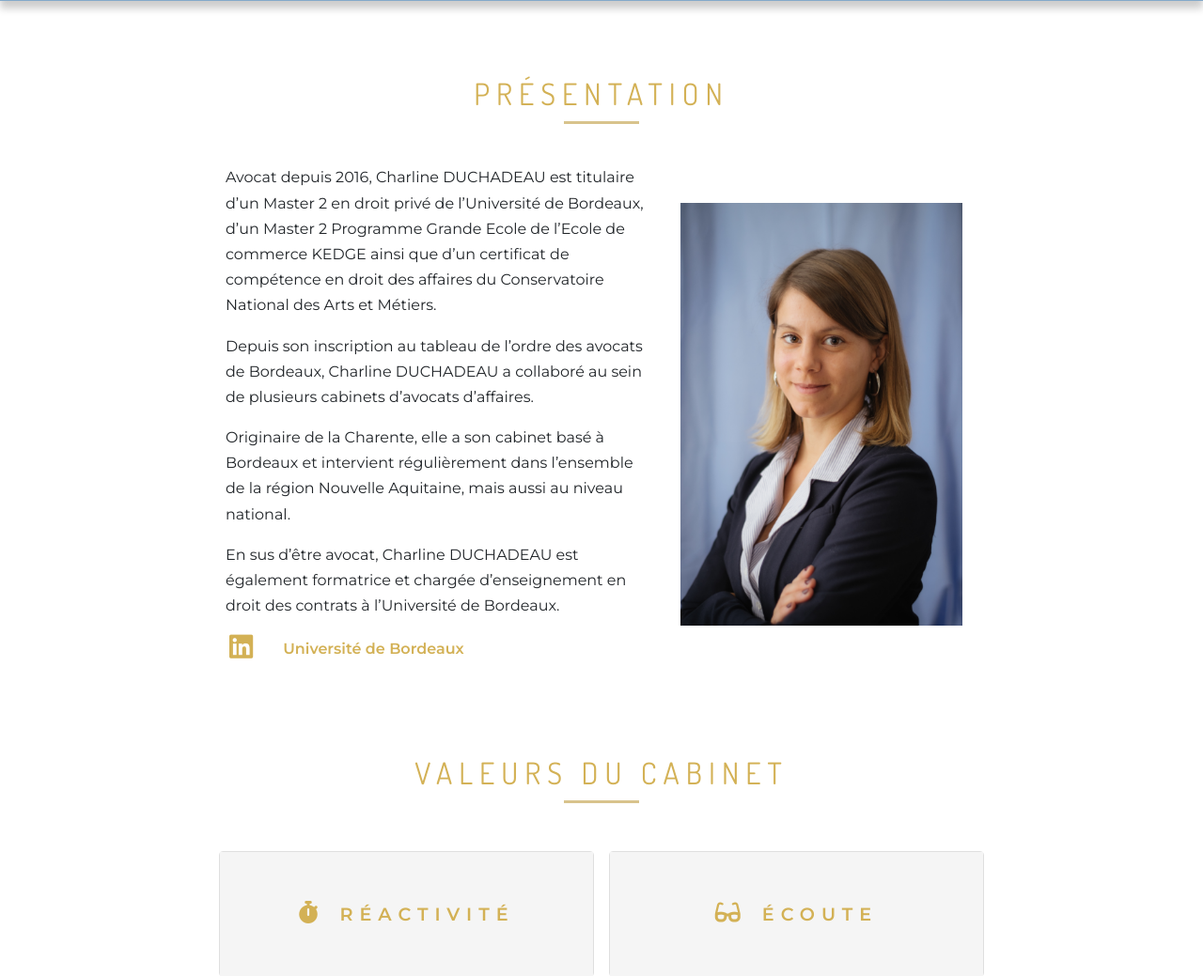
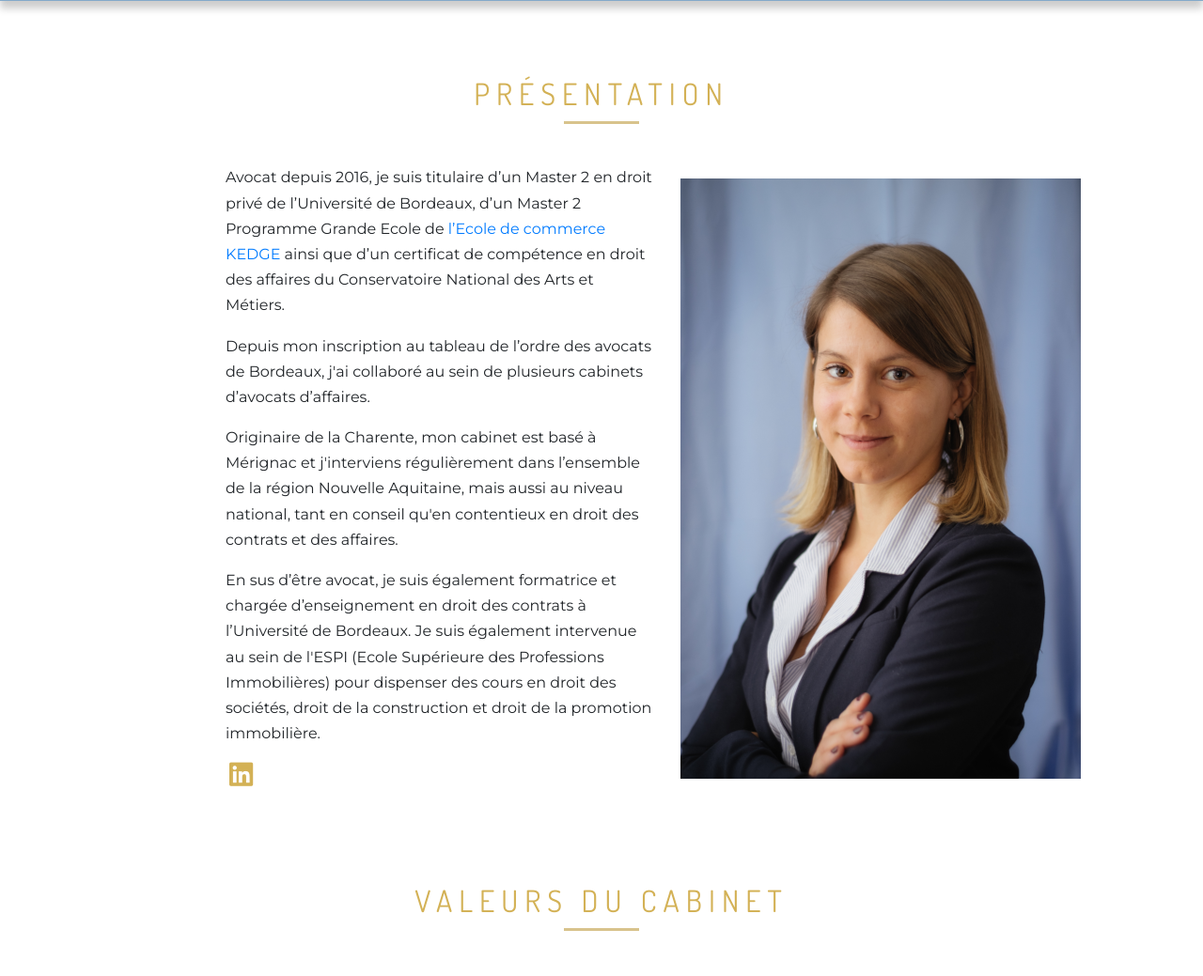
Before and after one commit to SarahRubio/charline-d, a Django app: page / in a window 1280 px wide. Shown: the part 615-1654 px from the top of the page at 94% size. Run offline with Django 3.2, Linux system fonts and the light colour scheme; data that the repository does not hold is empty; some libraries are stand-ins or nearby versions.

Commit message:
update home content

```diff
--- a/src/templates/home/home.html
+++ b/src/templates/home/home.html
@@ -10,17 +10,16 @@
         <h2 class="title">Présentation</h2>
         <div class="row justify-content-space-around align-items-center">
             <div class="col-md-7">
-                <p>Avocat depuis 2016, Charline DUCHADEAU est titulaire d’un Master 2 en droit privé de l’Université de Bordeaux, d’un Master 2 Programme Grande Ecole de <a class="text-reset" href="https://www.kedgebs-alumni.com/fr/diplome/annuaire/recherche">l’Ecole de commerce KEDGE</a> ainsi que d’un certificat de compétence en droit des affaires du Conservatoire National des Arts et Métiers.</p>
-                <p>Depuis son inscription au tableau de l’ordre des avocats de Bordeaux, Charline DUCHADEAU a collaboré au sein de plusieurs cabinets d’avocats d’affaires.</p>
-                <p>Originaire de la Charente, elle a son cabinet basé à Bordeaux et intervient régulièrement dans l’ensemble de la région Nouvelle Aquitaine, mais aussi au niveau national.</p>
-                <p>En sus d’être avocat, Charline DUCHADEAU est également formatrice et chargée d’enseignement en droit des contrats à <a class="text-reset" href="https://droit.u-bordeaux.fr/La-Faculte/Equipe-pedagogique/Duchadeau-Charline">l’Université de Bordeaux.</a></p>
+                <p>Avocat depuis 2016, je suis titulaire d’un Master 2 en droit privé de l’Université de Bordeaux, d’un Master 2 Programme Grande Ecole de <a href="https://www.kedgebs-alumni.com/fr/" class="text-rest" target="_blank" rel="noopener">l’Ecole de commerce KEDGE<a> ainsi que d’un certificat de compétence en droit des affaires du Conservatoire National des Arts et Métiers.</p>
+                <p>Depuis mon inscription au tableau de l’ordre des avocats de Bordeaux, j'ai collaboré au sein de plusieurs cabinets d’avocats d’affaires.</p>
+                <p>Originaire de la Charente, mon cabinet est basé à Mérignac et j'interviens régulièrement dans l’ensemble de la région Nouvelle Aquitaine, mais aussi au niveau national, tant en conseil qu'en contentieux en droit des contrats et des affaires.</p>
+                <p>En sus d’être avocat, je suis également formatrice et chargée d’enseignement en droit des contrats à l’Université de Bordeaux. Je suis également intervenue au sein de l'ESPI (Ecole Supérieure des Professions Immobilières) pour dispenser des cours en droit des sociétés, droit de la construction et droit de la promotion immobilière.</a></p>
                 <div class="row justify-content-space-around align-items-center ml-1">
                     <a class="text-reset" target="_blank" rel="noopener" href="https://www.linkedin.com/in/charline-duchadeau-3a0329143/"><i class="fa fa-linkedin-square" aria-hidden="true"></i></a>
-                    <a class="text-reset" id="second-link" target="_blank" rel="noopener" href=" https://droit.u-bordeaux.fr/La-Faculte/Equipe-pedagogique/Duchadeau-Charline">Université de Bordeaux</a>
                 </div>
             </div>
             <div class="col-md-5">
-                <a id="portrait" href="../../static/images/cv-charline-duchadeau.pdf"><img src="../../static/images/charline-duchadeau-1.png" alt="Me Charline Duchadeau"></a>
+                <img src="../../static/images/charline-duchadeau-1.png" alt="Photo de Maître Charline Duchadeau">
             </div>
         </div>
     </div>
```
